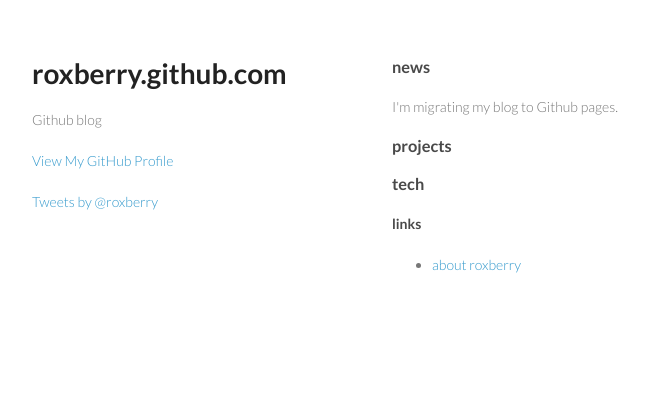
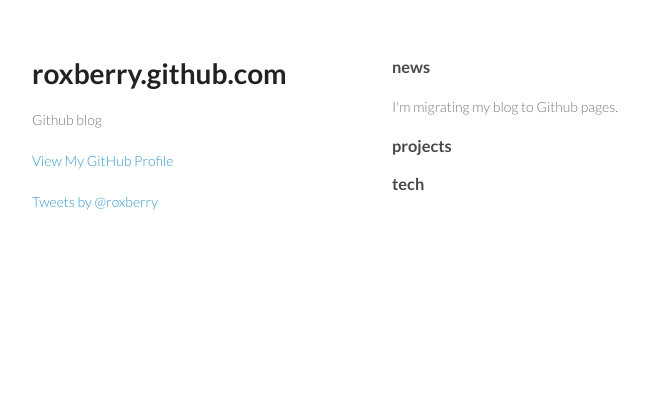
Before and after one commit to roxberry/roxberry.github.com, a Jekyll site: the page index.html, which Jekyll copies as it is, in a window 1280 px wide. Shown: the top 408 px of the page, without its empty margins (178-827 px from the left). Built offline with Jekyll 4.4.1, drawn with Linux system fonts in a browser that asks for light colours; comment, search, counter and statistics services are not loaded.

Commit message:
adding links

```diff
--- a/_layouts/base.html
+++ b/_layouts/base.html
@@ -7,6 +7,10 @@
 <div class="container">
     {{ content }}
 </div>
+<h3>links</h3>
+<ul>
+    <li><a href=/about>about roxberry</a></li>
+</ul>
 <script type="text/javascript">
     var gaJsHost = (("https:" == document.location.protocol) ? "https://ssl." : "http://www.");
     document.write(unescape("%3Cscript src='" + gaJsHost + "google-analytics.com/ga.js' type='text/javascript'%3E%3C/script%3E"));
--- a/index.html
+++ b/index.html
@@ -33,10 +33,6 @@
 
         <h3>tech</h3>
         <p></p>
-        <h4>links</h4>
-        <ul>
-            <li><a href=/about>about roxberry</a></li>
-        </ul>
     </section>
     <footer>
         <p><small>Hosted on GitHub Pages</small></p>
```
